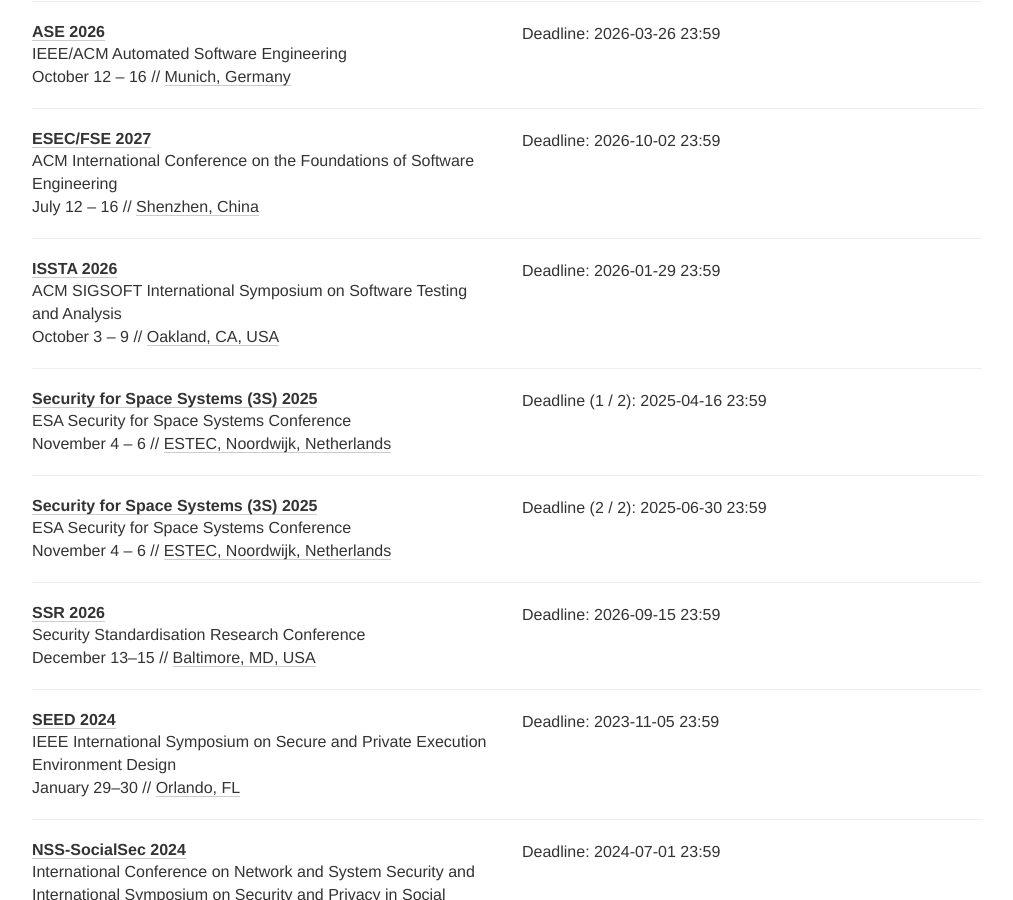
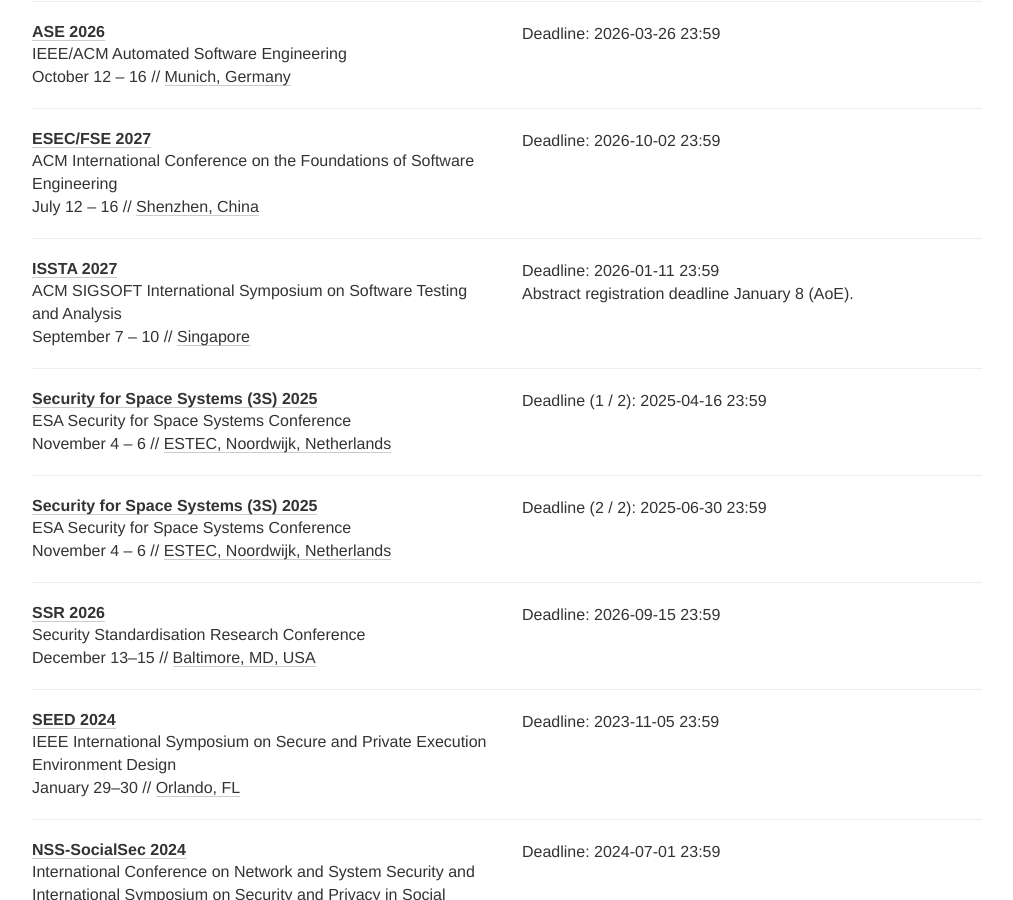
Before and after one commit to sec-deadlines/sec-deadlines.github.io, a Jekyll site: the page built from index.html, in a window 1280 px wide and 900 px high, scrolled down 12917 px. Shown: the whole window, without its empty margins (133-1146 px from the left). Built offline with Jekyll 4.4.1, drawn with Linux system fonts in a browser that asks for light colours; nearby versions of some CDN libraries; comment, search, counter and statistics services are not loaded.

Commit message:
Update ISSTA'27

```diff
--- a/_data/conferences.yml
+++ b/_data/conferences.yml
@@ -726,11 +726,12 @@
 
 - name: ISSTA
   description: ACM SIGSOFT International Symposium on Software Testing and Analysis
-  year: 2026
-  link: https://conf.researchr.org/home/issta-2026
-  deadline: ["2026-01-29 23:59"]
-  date: October 3 - 9
-  place: Oakland, CA, USA
+  year: 2027
+  link: https://conf.researchr.org/home/issta-2027
+  deadline: ["2026-01-11 23:59"]
+  comment: Abstract registration deadline January 8 (AoE).
+  date: September 7 - 10
+  place: Singapore
   tags: [SEC, CONF, CORE-A]
 
 # Others, less frequently updated
```
